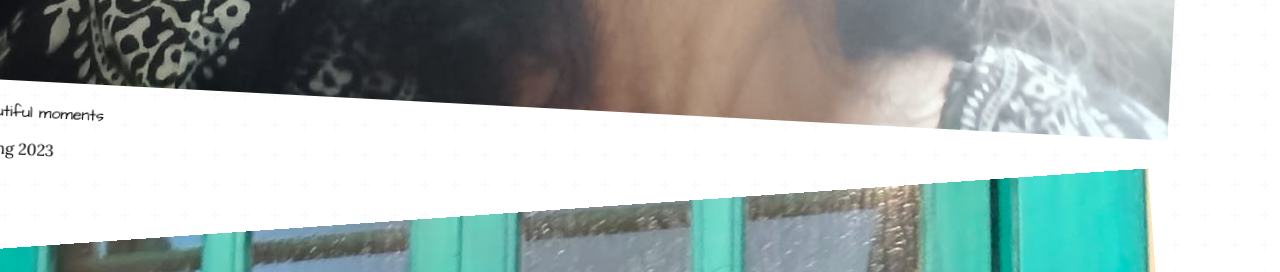
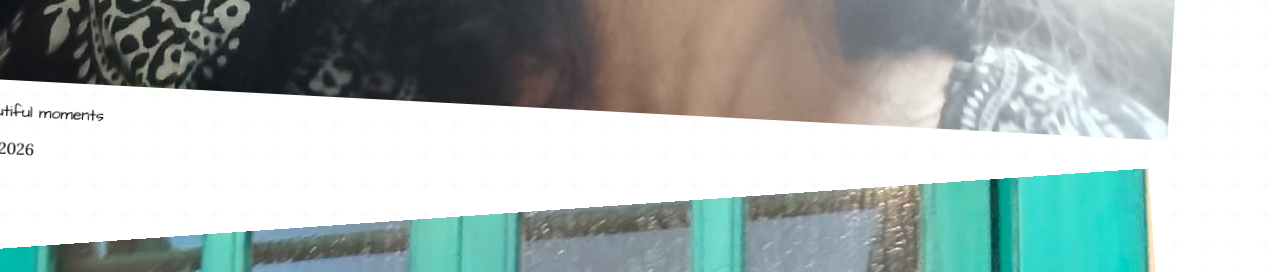
Before and after one commit to pritamjr/For-You-Always, a React (Vite) app in the folder client/: page /memories in a window 1280 px wide. Shown: the part 4320-4592 px from the top of the page. Built offline with nearby package versions, Linux system fonts and the light colour scheme; a web font is replaced by a local one.

Commit message:
Merge remote changes

```diff
--- a/client/src/pages/Memories.tsx
+++ b/client/src/pages/Memories.tsx
@@ -87,7 +87,7 @@ export default function Memories() {
       url: "/WhatsApp Image 2026-07-30 at 11.25.05 PM (2).jpeg",
       type: "image",
       caption: "Beautiful moments",
-      date: "Spring 2023",
+      date: "July 2026",
       rotation: 3
     },
     {
@@ -103,7 +103,7 @@ export default function Memories() {
       url: "/WhatsApp Image 2026-07-31 at 12.05.44 AM.jpeg",
       type: "image",
       caption: "Having fun",
-      date: "Summer Vacation",
+      date: "Photobooth",
       rotation: 2
     },
     {
@@ -111,7 +111,7 @@ export default function Memories() {
       url: "/WhatsApp Image 2026-07-30 at 11.25.09 PM (1).jpeg",
       type: "image",
       caption: "Surprises",
-      date: "Your Birthday",
+      date: "Second Date",
       rotation: 5
     },
     {
@@ -119,7 +119,7 @@ export default function Memories() {
       url: "/WhatsApp Image 2026-07-30 at 11.25.05 PM (1).jpeg",
       type: "image",
       caption: "Coffee dates",
-      date: "Every Weekend",
+      date: "Weekend Fun",
       rotation: -3
     }
   ];
```
